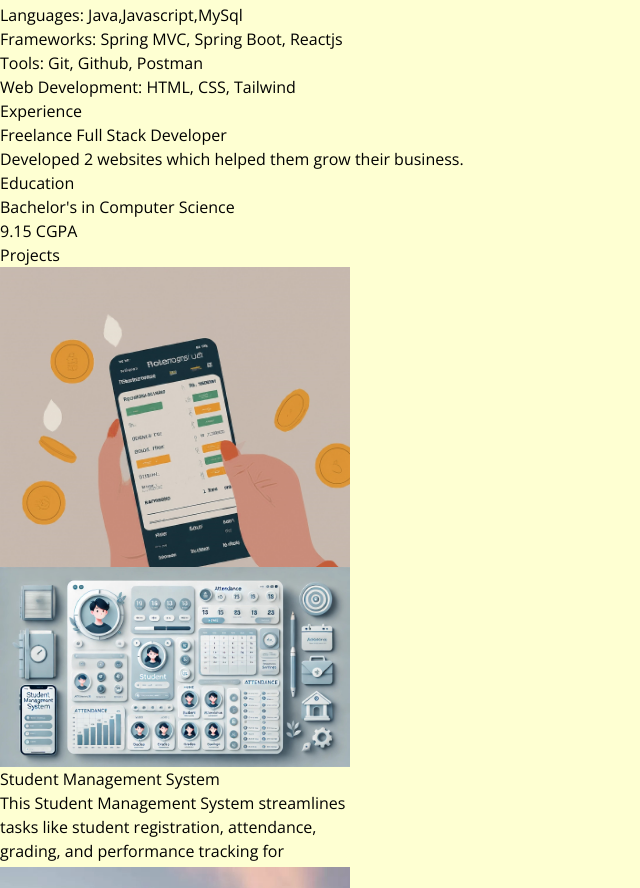
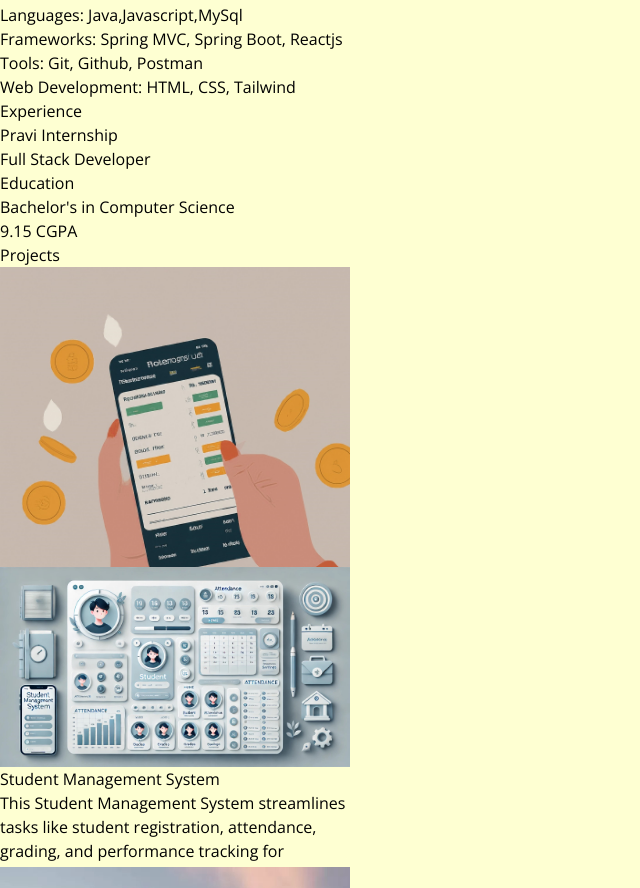
Before and after one commit to sachin-kalmani/portfolio, a React (Vite) app: page / in a window 1280 px wide. Shown: the part 1566-2454 px from the top of the page, without its empty margins (0-640 px from the left). Built offline with nearby package versions, Linux system fonts and the light colour scheme.

Commit message:
Update About.jsx

```diff
--- a/src/components/About.jsx
+++ b/src/components/About.jsx
@@ -29,8 +29,8 @@ const About = () => {
       </div>
       <div className="experience basis-1/4">
         <h1 className='text-2xl font-bold mb-5 text-[#323232] drop-shadow-md'>Experience</h1>
-        <h2 className='text-xl font-semibold text-[#323232] drop-shadow-sm'>Freelance Full Stack Developer</h2>
-        <p className='py-2 text-[#323232]'>Developed 2 websites which helped them grow their business.</p>
+        <h2 className='text-xl font-semibold text-[#323232] drop-shadow-sm'>Pravi Internship</h2>
+        <p className='py-2 text-[#323232]'>Full Stack Developer</p>
       </div>
       <div className="education basis-1/4">
         <h1 className='text-2xl font-bold mb-5 text-[#323232] drop-shadow-md'>Education</h1>
```
